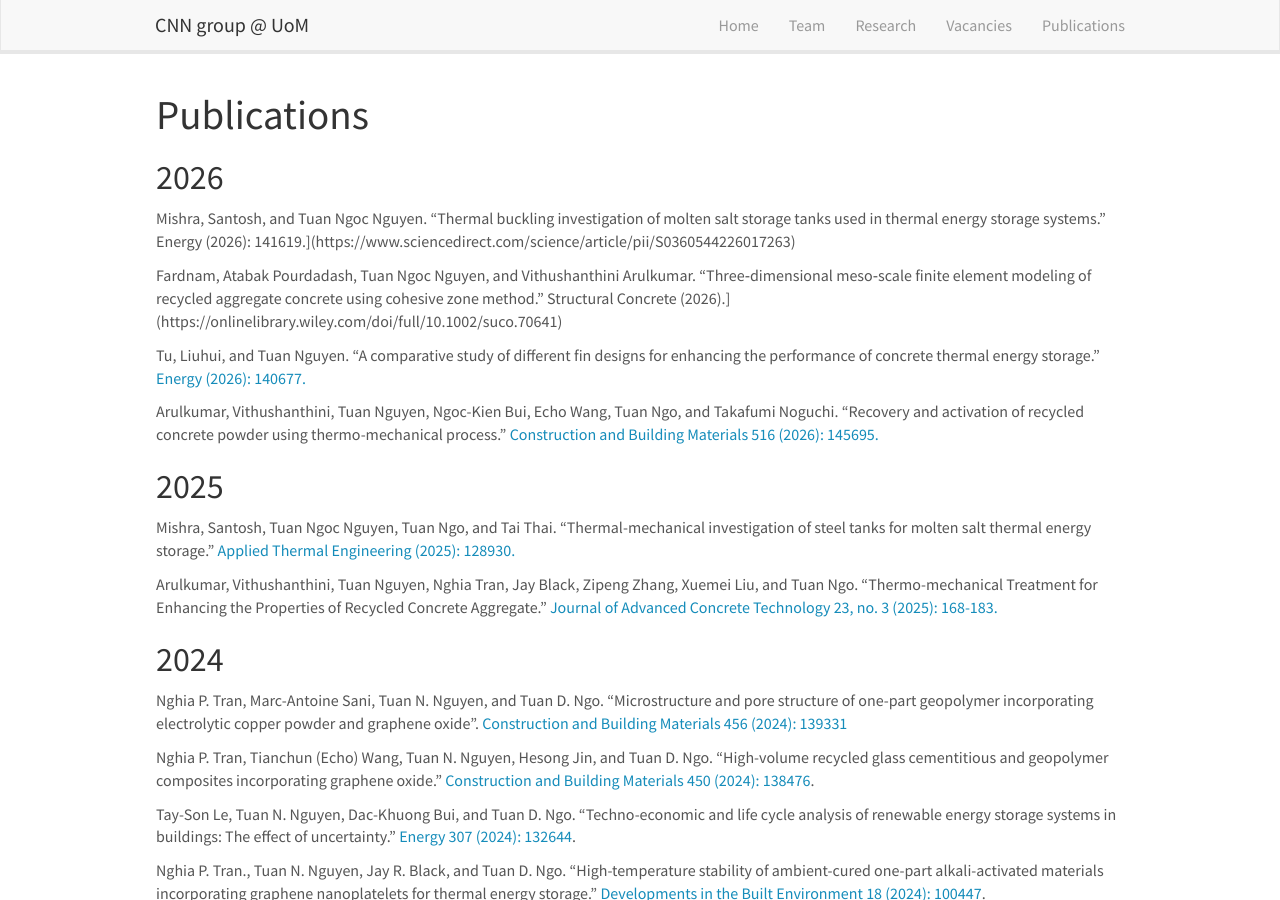
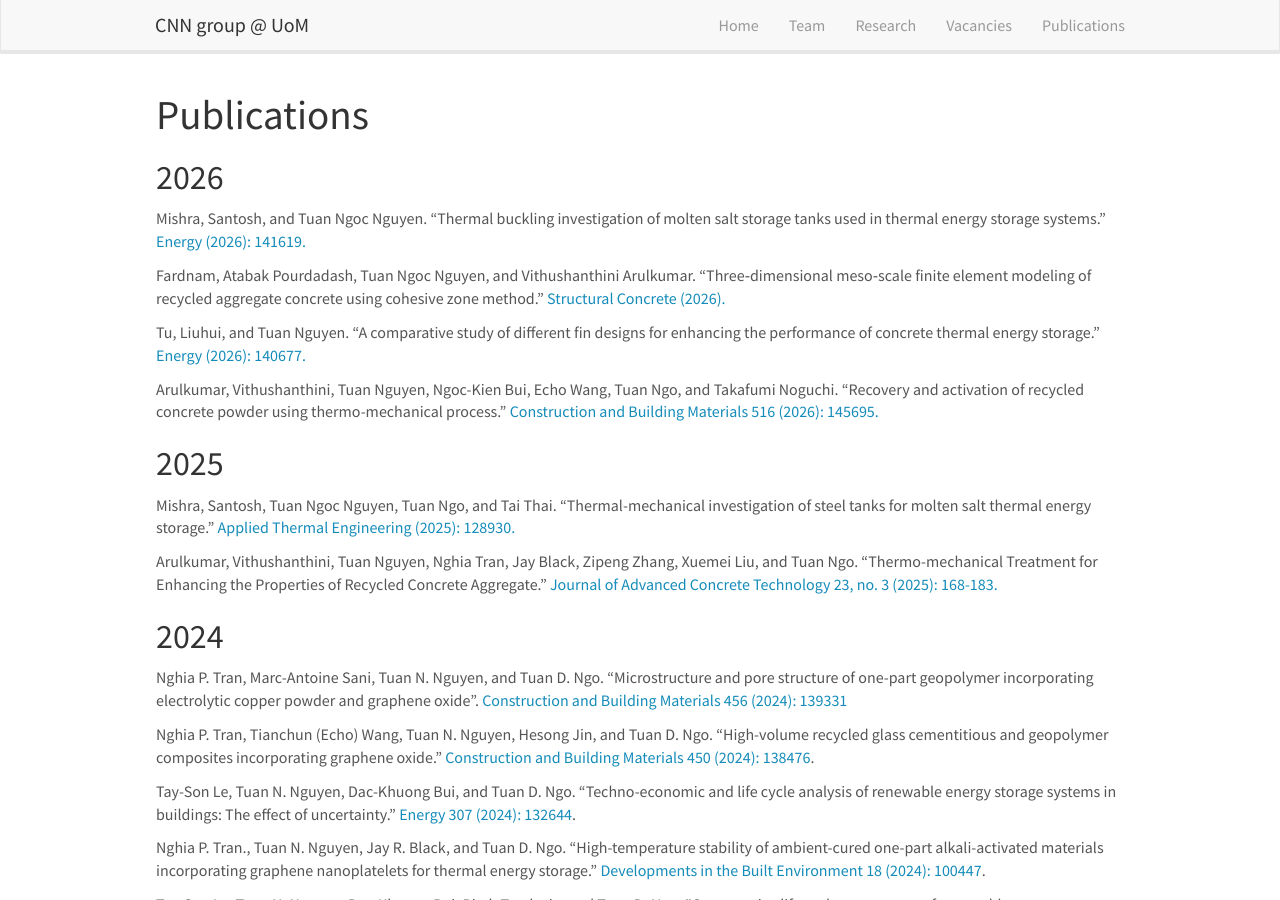
Before and after one commit to tuannguyenngoc/cnn-group, a Jekyll site: the page built from _pages/publications.md, in a window 1280 px wide and 900 px high. Built offline with Jekyll 4.4.1, drawn with Linux system fonts in a browser that asks for light colours; nearby versions of some CDN libraries.

Commit message:
Update publications.md

```diff
--- a/_pages/publications.md
+++ b/_pages/publications.md
@@ -9,9 +9,9 @@ permalink: /publications/
 
 # Publications
 ## 2026
-Mishra, Santosh, and Tuan Ngoc Nguyen. "Thermal buckling investigation of molten salt storage tanks used in thermal energy storage systems." Energy (2026): 141619.](https://www.sciencedirect.com/science/article/pii/S0360544226017263)
+Mishra, Santosh, and Tuan Ngoc Nguyen. "Thermal buckling investigation of molten salt storage tanks used in thermal energy storage systems." [Energy (2026): 141619.](https://www.sciencedirect.com/science/article/pii/S0360544226017263)
 
-Fardnam, Atabak Pourdadash, Tuan Ngoc Nguyen, and Vithushanthini Arulkumar. "Three‐dimensional meso‐scale finite element modeling of recycled aggregate concrete using cohesive zone method." Structural Concrete (2026).](https://onlinelibrary.wiley.com/doi/full/10.1002/suco.70641)
+Fardnam, Atabak Pourdadash, Tuan Ngoc Nguyen, and Vithushanthini Arulkumar. "Three‐dimensional meso‐scale finite element modeling of recycled aggregate concrete using cohesive zone method." [Structural Concrete (2026).](https://onlinelibrary.wiley.com/doi/full/10.1002/suco.70641)
 
 Tu, Liuhui, and Tuan Nguyen. "A comparative study of different fin designs for enhancing the performance of concrete thermal energy storage." [Energy (2026): 140677.](https://www.sciencedirect.com/science/article/pii/S0360544226007802)
 
```
